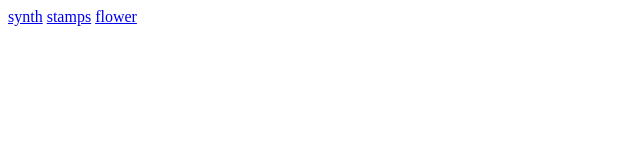
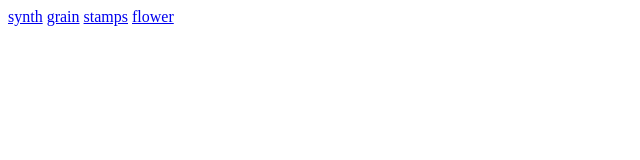
Before and after one commit to joeltheai/pretty-little-things, a plain HTML site: page index.html in a window 1280 px wide. Shown: the full height of the page, 0-640 px from the left. Drawn offline with Linux system fonts and the light colour scheme.

Commit message:
Link grain from the landing page

```diff
--- a/index.html
+++ b/index.html
@@ -8,6 +8,7 @@
   </head>
   <body>
     <a href="synth/index.html">synth</a>
+    <a href="grain/index.html">grain</a>
     <a href="stamps/index.html">stamps</a>
     <a href="flower/index.html">flower</a>
   </body>
```
